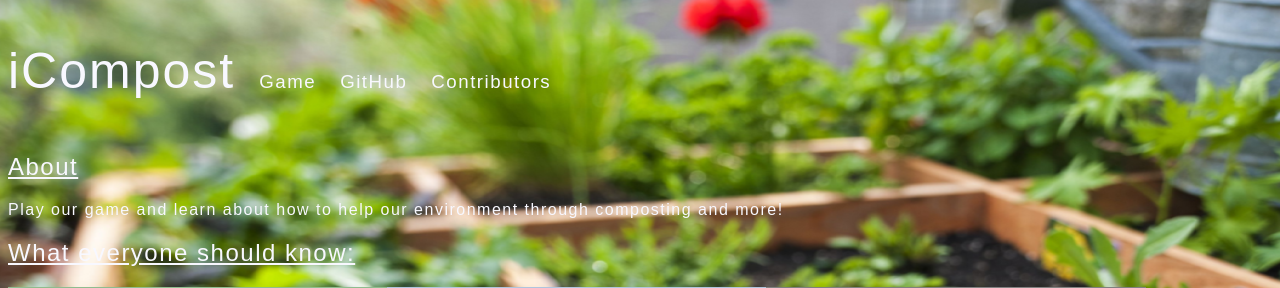
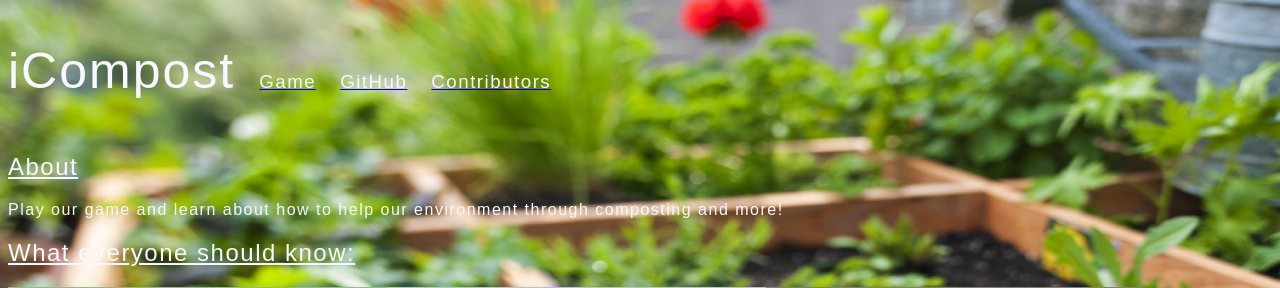
Before and after one commit to kachow4/iCompost, a Flask app: page / in a window 1280 px wide. Shown: the top 288 px of the page. Run offline with Flask 2, Linux system fonts and the light colour scheme.

Commit message:
simplify h3

```diff
--- a/templates/index.html
+++ b/templates/index.html
@@ -7,9 +7,9 @@
 </head>
 <body>
     <a style="display:inline-block; margin-right:20px;"><h1>iCompost</h1></a>
-    <a href="./new_page.html" style="display:inline-block; text-decoration:none; color:#00FFFF; margin-right:20px;"><h3>Game</h3></a>
-    <a href="https://github.com/elel123/sdhacks2019" style="display:inline-block; text-decoration:none; color:#00FFFF; margin-right:20px;"><h3>GitHub</h3> </a>
-    <a href="/contributors" style="display:inline-block; text-decoration:none; color:#00FFFF;"> <h3> Contributors</h3></a>
+    <a href="./new_page.html" style="display:inline-block; margin-right:20px;"><h3>Game</h3></a>
+    <a href="https://github.com/elel123/sdhacks2019" style="display:inline-block; margin-right:20px;"><h3>GitHub</h3> </a>
+    <a href="/contributors" style="display:inline-block;"> <h3> Contributors</h3></a>
 
 
     <h2>About</h2>
```
